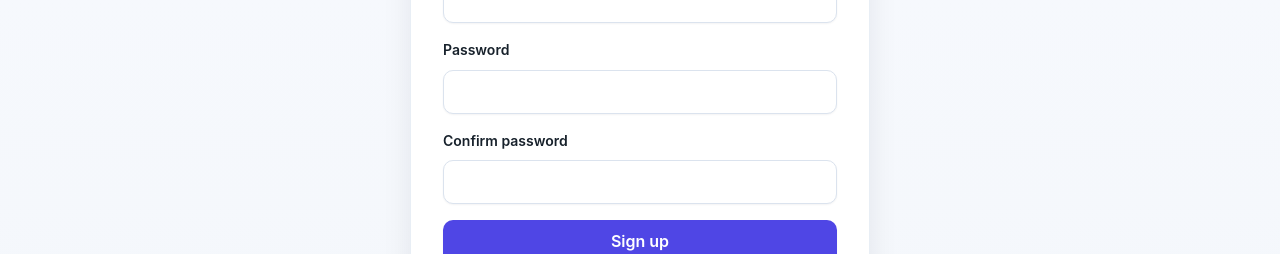
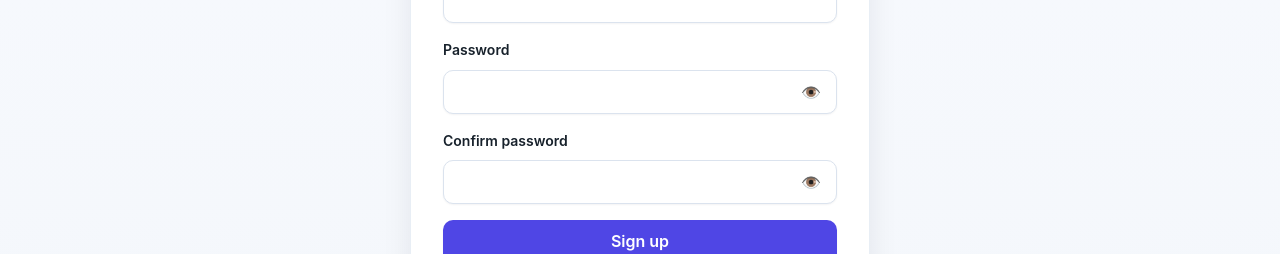
Before and after one commit to TueMinh-Sunna/movie-tracker, a React (Vite) app in the folder frontend/: page /signup in a window 1280 px wide. Shown: the part 415-669 px from the top of the page. Built offline with nearby package versions, Linux system fonts and the light colour scheme; no server answers.

Commit message:
ui refactor: login signup

```diff
--- a/frontend/src/pages/AuthPage.module.css
+++ b/frontend/src/pages/AuthPage.module.css
@@ -131,3 +131,54 @@
         padding: var(--space-5);
     }
 }
+
+.toggleButton {
+    margin-top: var(--space-1);
+    align-self: flex-end;
+    background: transparent;
+    border: none;
+    color: var(--color-accent);
+    font-size: var(--font-size-small);
+    font-weight: var(--font-weight-medium);
+    cursor: pointer;
+    padding: 0;
+}
+
+.inputWrapper {
+  position: relative;
+  display: flex;
+  align-items: center;
+}
+
+.inputWithIcon {
+  padding-right: 44px; /* space for the button */
+}
+
+.iconButton {
+  position: absolute;
+  right: 10px;
+  top: 50%;
+  transform: translateY(-50%);
+
+  background: transparent;
+  border: none;
+  cursor: pointer;
+
+  font-size: 16px;
+  line-height: 1;
+
+  color: var(--color-text-soft);
+
+  display: flex;
+  align-items: center;
+  justify-content: center;
+
+  width: 32px;
+  height: 32px;
+  border-radius: var(--radius-md);
+}
+
+.iconButton:hover {
+  background: var(--color-surface-hover);
+  color: var(--color-text);
+}
--- a/frontend/src/pages/LoginPage.jsx
+++ b/frontend/src/pages/LoginPage.jsx
@@ -15,6 +15,7 @@ export default function LoginPage() {
 
   const [usernameOrEmail, setUsernameOrEmail] = useState("");
   const [password, setPassword] = useState("");
+  const [showPassword, setShowPassword] = useState(false);
 
   const [submitting, setSubmitting] = useState(false);
   const [error, setError] = useState("");
@@ -99,16 +100,27 @@ export default function LoginPage() {
               Password
             </label>
 
+            <div className={styles.inputWrapper}>
               <input
                 id="login-password"
-              type="password"
+                type={showPassword ? "text" : "password"}
                 value={password}
                 onChange={(e) => {
                   setPassword(e.target.value);
                   setFieldErrors((current) => ({ ...current, password: "" }));
                 }}
-              className={styles.input}
+                className={`${styles.input} ${styles.inputWithIcon}`}
               />
+
+              <button
+                type="button"
+                onClick={() => setShowPassword((prev) => !prev)}
+                className={styles.iconButton}
+                aria-label={showPassword ? "Hide password" : "Show password"}
+              >
+                {showPassword ? "🙈" : "👁️"}
+              </button>
+            </div>
 
             {fieldErrors.password ? (
               <div className={styles.fieldError}>{fieldErrors.password}</div>
--- a/frontend/src/pages/SignupPage.jsx
+++ b/frontend/src/pages/SignupPage.jsx
@@ -14,10 +14,13 @@ export default function SignupPage() {
   const [email, setEmail] = useState("");
   const [password, setPassword] = useState("");
   const [confirmPassword, setConfirmPassword] = useState("");
+  const [showPassword, setShowPassword] = useState(false);
+  const [showConfirmPassword, setShowConfirmPassword] = useState(false);
 
   const [submitting, setSubmitting] = useState(false);
   const [error, setError] = useState("");
   const [fieldErrors, setFieldErrors] = useState({});
+
 
   async function handleSubmit(event) {
     event.preventDefault();
@@ -112,9 +115,10 @@ export default function SignupPage() {
               Password
             </label>
 
+            <div className={styles.inputWrapper}>
               <input
                 id="signup-password"
-              type="password"
+                type={showPassword ? "text" : "password"}
                 value={password}
                 onChange={(e) => {
                   setPassword(e.target.value);
@@ -124,8 +128,18 @@ export default function SignupPage() {
                     confirmPassword: "",
                   }));
                 }}
-              className={styles.input}
+                className={`${styles.input} ${styles.inputWithIcon}`}
               />
+
+              <button
+                type="button"
+                onClick={() => setShowPassword((prev) => !prev)}
+                className={styles.iconButton}
+                aria-label={showPassword ? "Hide password" : "Show password"}
+              >
+                {showPassword ? "🙈" : "👁️"}
+              </button>
+            </div>
 
             {fieldErrors.password ? (
               <div className={styles.fieldError}>{fieldErrors.password}</div>
@@ -137,9 +151,10 @@ export default function SignupPage() {
               Confirm password
             </label>
 
+            <div className={styles.inputWrapper}>
               <input
                 id="signup-confirm-password"
-              type="password"
+                type={showConfirmPassword ? "text" : "password"}
                 value={confirmPassword}
                 onChange={(e) => {
                   setConfirmPassword(e.target.value);
@@ -148,8 +163,18 @@ export default function SignupPage() {
                     confirmPassword: "",
                   }));
                 }}
-              className={styles.input}
+                className={`${styles.input} ${styles.inputWithIcon}`}
               />
+
+              <button
+                type="button"
+                onClick={() => setShowConfirmPassword((prev) => !prev)}
+                className={styles.iconButton}
+                aria-label={showConfirmPassword ? "Hide password" : "Show password"}
+              >
+                {showConfirmPassword ? "🙈" : "👁️"}
+              </button>
+            </div>
 
             {fieldErrors.confirmPassword ? (
               <div className={styles.fieldError}>
```
Lines whose indentation alone changed are shown as unchanged.
